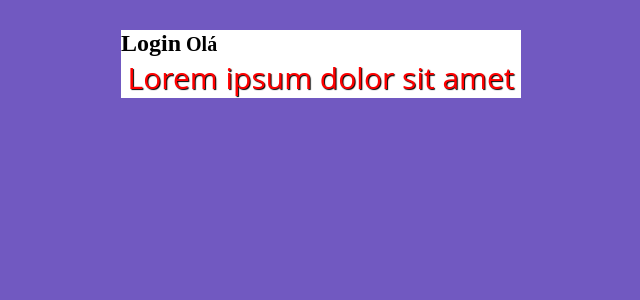
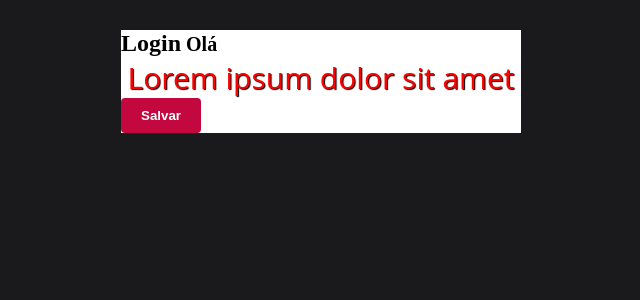
Before and after one commit to Luke0195/SchoolWeb, a React (Create React App) app: page / in a window 1280 px wide. Shown: the top 300 px of the page, without its empty margins (319-959 px from the left). Built offline with nearby package versions, Linux system fonts and the light colour scheme.

Commit message:
feat: configurando as cores

```diff
--- /dev/null
+++ b/src/config/color.js
@@ -0,0 +1,7 @@
+export const primaryColor = `#C3073F`;
+export const primaryDarkColor = `#1A1A1D`;
+
+export const sucessColor = '#0197F6'; // Mensagem de sucesso
+export const infoColor = '#0197F6';
+export const errorColor = '#F2AF29';
+export const warningColor = '#F2AF29';
--- a/src/pages/Login/index.js
+++ b/src/pages/Login/index.js
@@ -10,6 +10,7 @@ export default function Login() {
         <small> Olá </small>
       </Title>
       <Paragrafo> Lorem ipsum dolor sit amet </Paragrafo>
+      <button type="button"> Salvar</button>
     </Container>
   );
 }
--- a/src/styles/GlobalStyled.js
+++ b/src/styles/GlobalStyled.js
@@ -1,6 +1,16 @@
 import styled, { createGlobalStyle } from 'styled-components';
+import {
+  errorColor,
+  infoColor,
+  primaryColor,
+  primaryDarkColor,
+  sucessColor,
+  warningColor,
+} from '../config/color';
 
 export default createGlobalStyle`
+
+
 *{
   padding:0%;
   margin:0;
@@ -15,15 +25,22 @@ html, body, #root{
 body{
   text-rendering:optimizeLegibility;
   --webkit-font-smoothing: antialiased !important;
-  background-color: #7159c1;
+  background-color: ${primaryDarkColor};
 }
 
 button{
   cursor: pointer;
+  background-color: ${primaryColor};
+  color:#fff;
+  border: 0;
+  padding: 10px 20px;
+  border-radius: 4px;
+  font-weight: 700;
 }
 
 a{
  text-decoration: none;
+ color: ${primaryColor};
 }
 
 ul{
```
